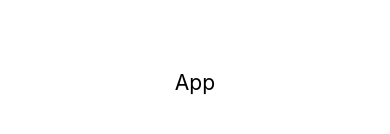
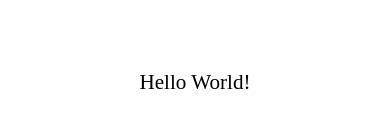
Before and after one commit to slo248/Travelly, a React Native app: screen / in a window 390 px wide. Shown: the part 340-474 px from the top of the page. Built offline with nearby package versions, Linux system fonts and the light colour scheme.

Commit message:
apply fonts

```diff
--- /dev/null
+++ b/react-native.config.js
@@ -0,0 +1,3 @@
+module.exports = {
+  assets: ['./src/assets/fonts']
+};
--- a/src/App.tsx
+++ b/src/App.tsx
@@ -1,11 +1,14 @@
 import { View, Text } from 'react-native';
 import React from 'react';
 import { rMS } from './styles/responsive';
+import { Fonts } from './styles/fonts';
 
 export default function App() {
   return (
     <View style={{ flex: 1, alignItems: 'center', justifyContent: 'center' }}>
-      <Text style={{ fontSize: rMS(20) }}>App</Text>
+      <Text style={{ fontSize: rMS(20), fontFamily: Fonts.regular }}>
+        Hello World!
+      </Text>
     </View>
   );
 }
--- /dev/null
+++ b/src/styles/fonts.ts
@@ -0,0 +1,12 @@
+export const Fonts = {
+  extraBold: 'Poppins-ExtraBold',
+  bold: 'Poppins-Bold',
+  semiBold: 'Poppins-SemiBold',
+  regular: 'Poppins-Regular',
+  medium: 'Poppins-Medium',
+  light: 'Poppins-Light',
+  extraLight: 'Poppins-ExtraLight',
+  thin: 'Poppins-Thin'
+};
+
+export type FontType = keyof typeof Fonts;
```
Also changed, not shown: 23 other files (tests, documents, lock files or other folders).
